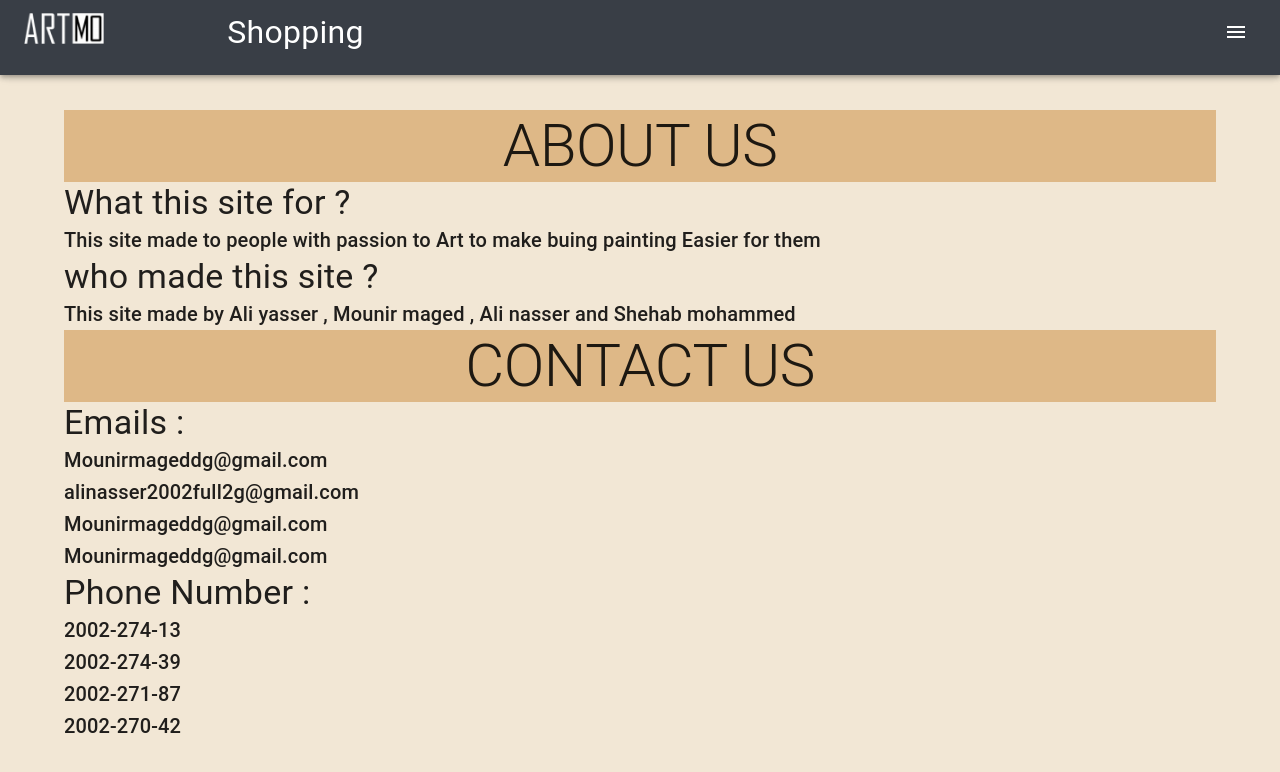
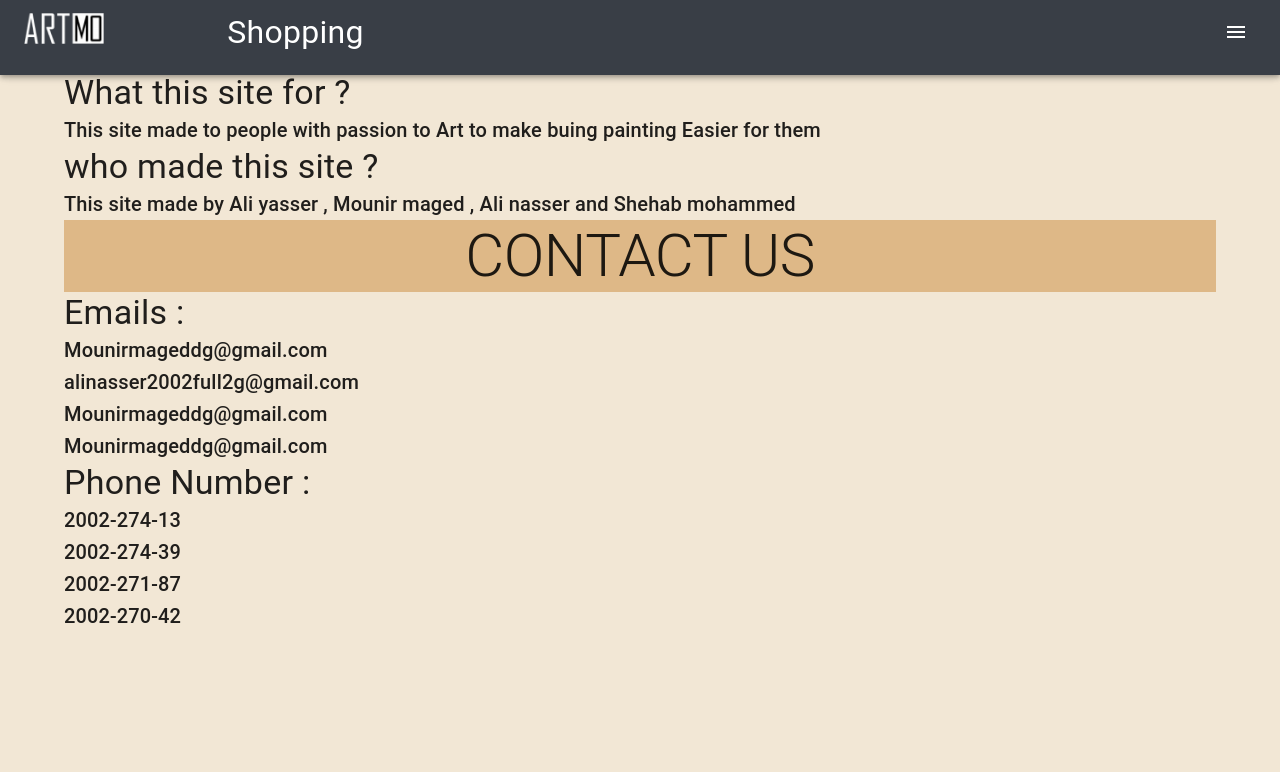
Before and after one commit to alinasser2/CS309-Front-End, a React (Create React App) app in the folder my-app/: page /About in a window 1280 px wide. Shown: the top 772 px of the page. Built offline with nearby package versions, Linux system fonts and the light colour scheme.

Commit message:
fixing error in package json

```diff
--- a/my-app/package.json
+++ b/my-app/package.json
@@ -7,16 +7,16 @@
     "@emotion/styled": "^11.10.5",
     "@mui/icons-material": "^5.11.0",
     "@mui/material": "^5.11.0",
-    "@mui/styles": "^5.11.0",
     "@testing-library/jest-dom": "^5.16.5",
     "@testing-library/react": "^13.4.0",
     "@testing-library/user-event": "^13.5.0",
+    "js-cookie": "^3.0.1",
+    "json-stringify": "^1.0.0",
     "react": "^18.2.0",
     "react-dom": "^18.2.0",
     "react-router-dom": "^6.4.5",
     "react-scripts": "5.0.1",
-    "valit": "^2.0.1",
-    "web-vitals": "^2.1.4"
+    "valit": "^2.0.1"
   },
   "scripts": {
     "start": "react-scripts start",
--- a/my-app/src/Pages/About.js
+++ b/my-app/src/Pages/About.js
@@ -1,46 +1,21 @@
 import React from "react";
 import { Typography, Grid, CssBaseline, Container, link } from "@mui/material";
-import { makeStyles} from '@mui/styles';
-
-
-const useStayle = makeStyles({
-    Bady:{
-         background : "#F2E7D5",
-    marginTop:"110px"
-        },
-    About:{
-
-
-    },
-    About_con:{
 
 
 
-    },
-    Contact:{
 
+function About() {
 
-
-    },
-    Contact_con:{
-
-
-
-    },
-
-}) ;
-function About() {
- const  stayles = useStayle()
   return (
 
-        <div className={stayles.Bady}>
+        <div className={""}>
     <CssBaseline/>
       <Grid container justify="center"  >
         <Container  >
-          <Typography variant="h2" align="center" style={{background:"burlywood"}}  className={stayles.About}>
+          <Typography variant="h2" align="center" style={{background:"burlywood"}}  className={""}>
             ABOUT US
           </Typography>
-          <div  className={stayles.About_con}>
+          <div  className={""}>
           <Typography variant="h4" align="left">
             What this site for ?
           </Typography>
@@ -57,10 +32,10 @@ function About() {
           </div>
         </Container>
         <Container >
-          <Typography variant="h2" align="center" style={{background:"burlywood"}} className={stayles.Contact}>
+          <Typography variant="h2" align="center" style={{background:"burlywood"}} className={""}>
             CONTACT US
           </Typography>
-          <div  className={stayles.Contact_con}>
+          <div  className={""}>
           <Typography variant="h4">Emails :</Typography>
           <Typography variant="h6" align="left">
              Mounirmageddg@gmail.com
--- a/my-app/src/Pages/Product.js
+++ b/my-app/src/Pages/Product.js
@@ -1,16 +1,11 @@
 import React, { useState, component, useEffect } from "react";
 import { useParams } from "react-router-dom";
 import { Typography, Grid, CssBaseline, Container, Box, CardMedia,Rating ,TextField } from "@mui/material";
-import { makeStyles } from "@mui/styles";
+
 import StarIcon from '@mui/icons-material/Star';
 
 
-const useStayle = makeStyles({
-  Bady: {
-    background:
-      "#F2E7D5",
-  },
-});
+
 
 const labels = {
   0.5: 'Useless',
@@ -29,7 +24,7 @@ function getLabelText(value) {
 }
 function Product() {
 
-  const stayles = useStayle();
+
   const { id } = useParams();
   const [ProductName,setProductName]=useState([]);
   const [Paice,setPaice]=useState([]);
@@ -49,7 +44,7 @@ function Product() {
 
 
   return (
-    <div className={stayles.Bady}>
+    <div className={""}>
        <CssBaseline/>
       <Grid>
       <Container>
--- a/my-app/src/Pages/login.js
+++ b/my-app/src/Pages/login.js
@@ -1,5 +1,7 @@
 import React, { useState } from "react";
 import axios from "axios";
+import Cookie from 'js-cookie'
+import stringify from "json-stringify"
 const Login = () => {
     const [data, setData] = useState({
       email: "",
@@ -21,10 +23,13 @@ const Login = () => {
         password: data.password
       };
       axios
-        .post("http://localhost:3001/api/auth/login", userData)
+        .post("http://localhost:3000/api/auth/login", userData)
         .then((response) => {
           console.log(response.status);
           console.log(response.data.message);
+          console.log(response.data.Token);
+
+          Cookie.set("SavedToken",  response.data.Token, {expires:1, secure:true, sameSite: "strict", path:"/"});
         })
 
     };
--- a/my-app/src/Pages/regester.js
+++ b/my-app/src/Pages/regester.js
@@ -41,7 +41,7 @@ const Register = (props) => {
         state:data.state
     };
     axios
-      .post("http://localhost:3001/api/auth/signup", userData)
+      .post("http://localhost:3000/api/auth/signup", userData)
       .then((response) => {
         console.log(response.status);
         console.log(response.data.message);
--- a/my-app/src/components/Post.js
+++ b/my-app/src/components/Post.js
@@ -1,7 +1,7 @@
 import React from 'react'
 import {Link} from 'react-router-dom';
 import { Typography, Grid, CssBaseline, Container, link, Card, CardActionArea, CardMedia, CardContent,Button,CardActions } from "@mui/material";
-import { makeStyles} from '@mui/styles';
+
 import useShoppingCart from '../Pages/ShoppingCart'
 function Post({imgURL ,painte_name , id,price,handleClick,handleAdd,...rest}) {
   const {
```
Also changed, not shown: 1 other file (tests, documents, lock files or other folders).
